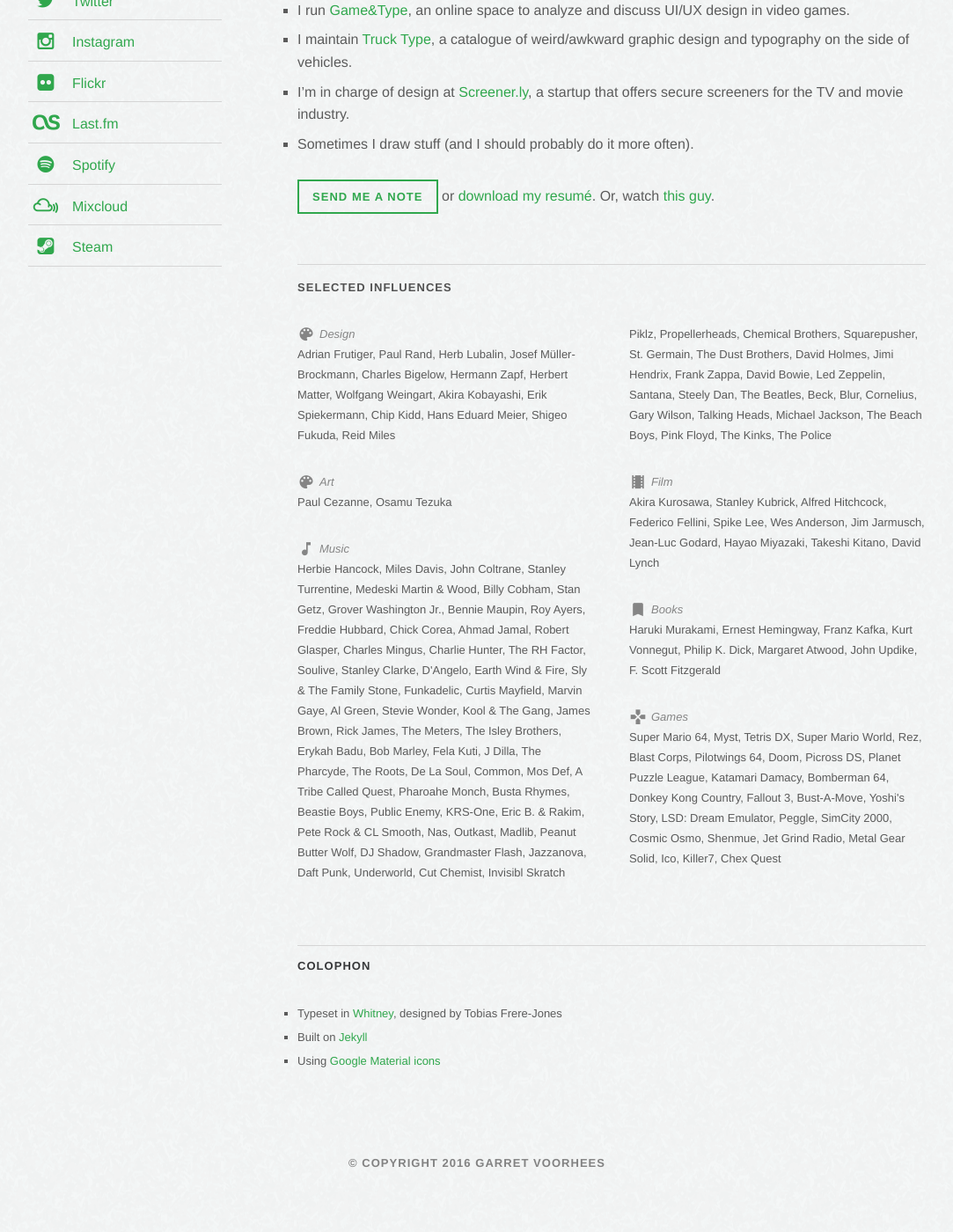
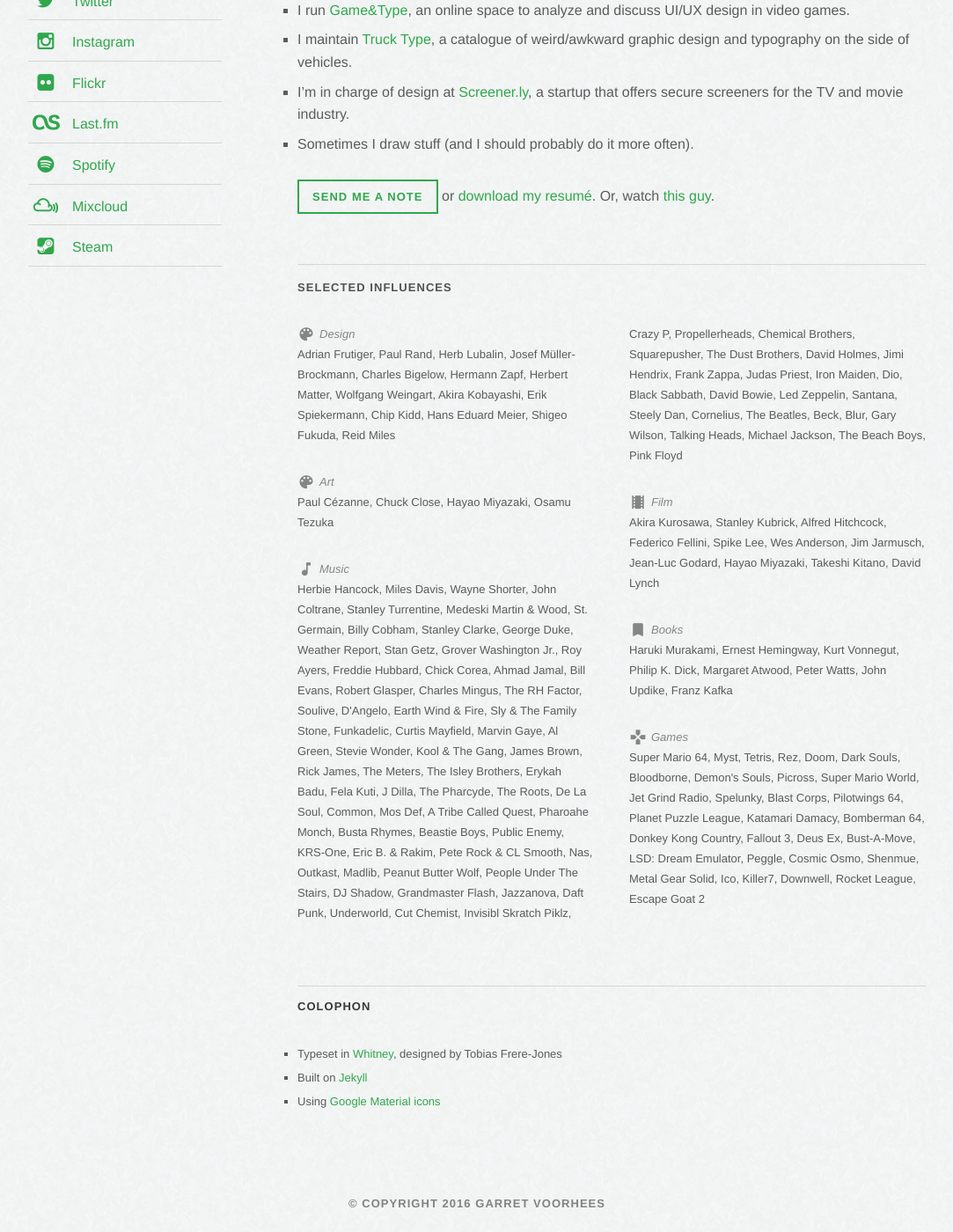
Before and after one commit to garretvoorhees/garretvoorhees.github.io, a Jekyll site: the page built from info/index.html, in a window 1280 px wide and 1400 px high, scrolled down 412 px. Shown: the whole window at 88% size, without its empty margins (98-1181 px from the left). Built offline with Jekyll 4.4.1, drawn with Linux system fonts in a browser that asks for light colours; some web fonts are replaced; before the commit the page ends 1766 px from its top, so only the background shows below that.

Commit message:
Updated resume and influences list

```diff
--- a/_includes/bio.html
+++ b/_includes/bio.html
@@ -12,4 +12,4 @@
 	<li>Sometimes I draw stuff (and I should probably do it more often).</li>
 </ul>
 
-<p><a class="button" href="mailto:info@garretvoorhees.com">Send me a note</a> or <a href="#">download my resumé</a>. Or, watch <a href="www.youtube.com/watch?v=v4IC7qaNr7I">this guy</a>.</p>
+<p><a class="button" href="mailto:info@garretvoorhees.com">Send me a note</a> or <a href="The Resume of Garret Voorhees.pdf">download my resumé</a>. Or, watch <a href="www.youtube.com/watch?v=v4IC7qaNr7I">this guy</a>.</p>
--- a/_includes/influences.html
+++ b/_includes/influences.html
@@ -6,18 +6,18 @@
 <p>Adrian Frutiger, Paul Rand, Herb Lubalin, Josef Müller-Brockmann, Charles Bigelow, Hermann Zapf, Herbert Matter, Wolfgang Weingart, Akira Kobayashi, Erik Spiekermann, Chip Kidd, Hans Eduard Meier, Shigeo Fukuda, Reid Miles</p>
 
 <span class="inf-icon icon-art"></span> <em>Art</em>
-<p>Paul Cezanne, Osamu Tezuka</p>
+<p>Paul Cézanne, Chuck Close, Hayao Miyazaki, Osamu Tezuka</p>
 
 <span class="inf-icon icon-music"></span> <em>Music</em>
-<p>Herbie Hancock, Miles Davis, John Coltrane, Stanley Turrentine, Medeski Martin & Wood, Billy Cobham, Stan Getz, Grover Washington Jr., Bennie Maupin, Roy Ayers, Freddie Hubbard, Chick Corea, Ahmad Jamal, Robert Glasper, Charles Mingus, Charlie Hunter, The RH Factor, Soulive, Stanley Clarke, D'Angelo, Earth Wind & Fire, Sly & The Family Stone, Funkadelic, Curtis Mayfield, Marvin Gaye, Al Green, Stevie Wonder, Kool & The Gang, James Brown, Rick James, The Meters, The Isley Brothers, Erykah Badu, Bob Marley, Fela Kuti, J Dilla, The Pharcyde, The Roots, De La Soul, Common, Mos Def, A Tribe Called Quest, Pharoahe Monch, Busta Rhymes, Beastie Boys, Public Enemy, KRS-One, Eric B. & Rakim, Pete Rock & CL Smooth, Nas, Outkast, Madlib, Peanut Butter Wolf, DJ Shadow, Grandmaster Flash, Jazzanova, Daft Punk, Underworld, Cut Chemist, Invisibl Skratch Piklz, Propellerheads, Chemical Brothers, Squarepusher, St. Germain, The Dust Brothers, David Holmes, Jimi Hendrix, Frank Zappa, David Bowie, Led Zeppelin, Santana, Steely Dan, The Beatles, Beck, Blur, Cornelius, Gary Wilson, Talking Heads, Michael Jackson, The Beach Boys, Pink Floyd, The Kinks, The Police</p>
+<p>Herbie Hancock, Miles Davis, Wayne Shorter, John Coltrane, Stanley Turrentine, Medeski Martin & Wood, St. Germain, Billy Cobham, Stanley Clarke, George Duke, Weather Report, Stan Getz, Grover Washington Jr., Roy Ayers, Freddie Hubbard, Chick Corea, Ahmad Jamal, Bill Evans, Robert Glasper, Charles Mingus, The RH Factor, Soulive, D'Angelo, Earth Wind & Fire, Sly & The Family Stone, Funkadelic, Curtis Mayfield, Marvin Gaye, Al Green, Stevie Wonder, Kool & The Gang, James Brown, Rick James, The Meters, The Isley Brothers, Erykah Badu, Fela Kuti, J Dilla, The Pharcyde, The Roots, De La Soul, Common, Mos Def, A Tribe Called Quest, Pharoahe Monch, Busta Rhymes, Beastie Boys, Public Enemy, KRS-One, Eric B. & Rakim, Pete Rock & CL Smooth, Nas, Outkast, Madlib, Peanut Butter Wolf, People Under The Stairs, DJ Shadow, Grandmaster Flash, Jazzanova, Daft Punk, Underworld, Cut Chemist, Invisibl Skratch Piklz, Crazy P, Propellerheads, Chemical Brothers, Squarepusher, The Dust Brothers, David Holmes, Jimi Hendrix, Frank Zappa, Judas Priest, Iron Maiden, Dio, Black Sabbath, David Bowie, Led Zeppelin, Santana, Steely Dan, Cornelius, The Beatles, Beck, Blur, Gary Wilson, Talking Heads, Michael Jackson, The Beach Boys, Pink Floyd</p>
 
 <span class="inf-icon icon-movies"></span> <em>Film</em>
 <p>Akira Kurosawa, Stanley Kubrick, Alfred Hitchcock, Federico Fellini, Spike Lee, Wes Anderson, Jim Jarmusch, Jean-Luc Godard, Hayao Miyazaki, Takeshi Kitano, David Lynch</p>
 
 <span class="inf-icon icon-books"></span> <em>Books</em>
-<p>Haruki Murakami, Ernest Hemingway, Franz Kafka, Kurt Vonnegut, Philip K. Dick, Margaret Atwood, John Updike, F. Scott Fitzgerald</p>
+<p>Haruki Murakami, Ernest Hemingway, Kurt Vonnegut, Philip K. Dick, Margaret Atwood, Peter Watts, John Updike, Franz Kafka</p>
 
 <span class="inf-icon icon-games"></span> <em>Games</em>
-<p>Super Mario 64, Myst, Tetris DX, Super Mario World, Rez, Blast Corps, Pilotwings 64, Doom, Picross DS, Planet Puzzle League, Katamari Damacy, Bomberman 64, Donkey Kong Country, Fallout 3, Bust-A-Move, Yoshi's Story, LSD: Dream Emulator, Peggle, SimCity 2000, Cosmic Osmo, Shenmue, Jet Grind Radio, Metal Gear Solid, Ico, Killer7, Chex Quest</p>
+<p>Super Mario 64, Myst, Tetris, Rez, Doom, Dark Souls, Bloodborne, Demon's Souls, Picross, Super Mario World, Jet Grind Radio, Spelunky, Blast Corps, Pilotwings 64, Planet Puzzle League, Katamari Damacy, Bomberman 64, Donkey Kong Country, Fallout 3, Deus Ex, Bust-A-Move, LSD: Dream Emulator, Peggle, Cosmic Osmo, Shenmue, Metal Gear Solid, Ico, Killer7, Downwell, Rocket League, Escape Goat 2</p>
 
 </div>
```
Also changed, not shown: 1 other file.
